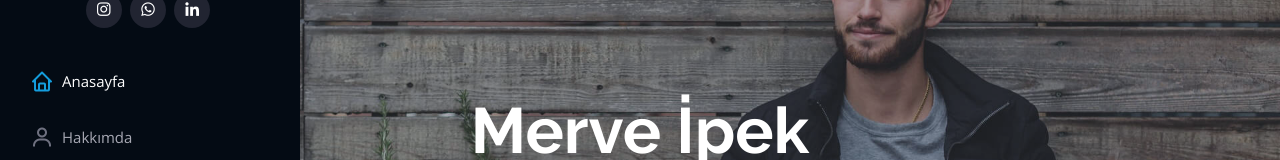
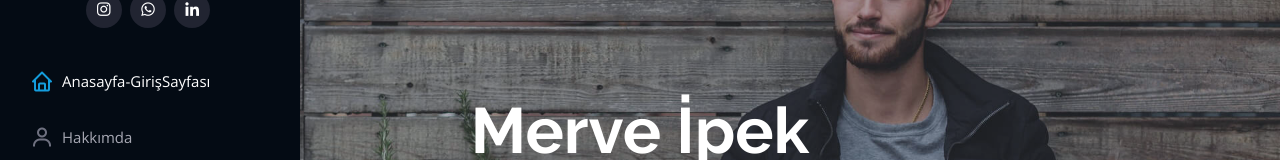
Before and after one commit to merve-elif-ipek/AcunMedyaFirstGitProject, a plain HTML site: page index.html in a window 1280 px wide. Shown: the part 220-380 px from the top of the page. Drawn offline with nearby package versions, Linux system fonts and the light colour scheme.

Commit message:
sayfa ismi değiştirildi

```diff
--- a/index.html
+++ b/index.html
@@ -58,7 +58,7 @@
 
       <nav id="navbar" class="nav-menu navbar">
         <ul>
-          <li><a href="#hero" class="nav-link scrollto active"><i class="bx bx-home"></i> <span>Anasayfa</span></a></li>
+          <li><a href="#hero" class="nav-link scrollto active"><i class="bx bx-home"></i> <span>Anasayfa-GirişSayfası</span></a></li>
           <li><a href="#about" class="nav-link scrollto"><i class="bx bx-user"></i> <span>Hakkımda</span></a></li>
           <li><a href="#portfolio" class="nav-link scrollto"><i class="bx bx-book-content"></i> <span>Projeler</span></a></li>
           <li><a href="#services" class="nav-link scrollto"><i class="bx bx-server"></i> <span>Referanslar</span></a></li>
```
